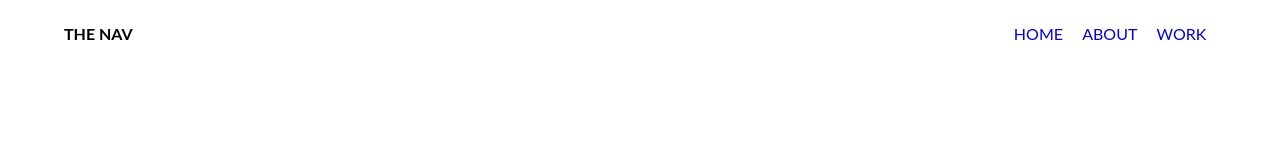
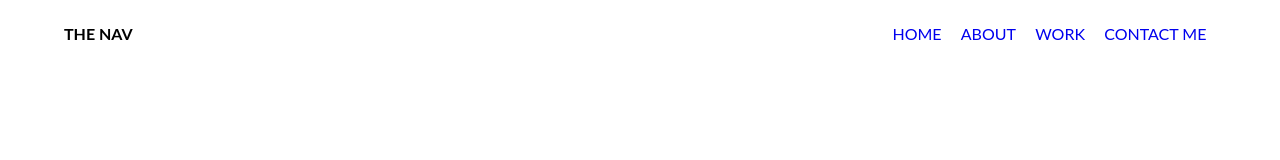
Before and after one commit to VictorTsui/victortsui.github.io, a plain HTML site: page index.html in a window 1280 px wide. Drawn offline with Linux system fonts and the light colour scheme.

Commit message:
add contact me

```diff
--- a/index.html
+++ b/index.html
@@ -12,8 +12,8 @@
             <header>
                 <div class="logo">
                     <h4>The Nav</h4>
+
                 </div>
-
                 <nav>
                     <ul class="nav-links">
                         <li>
@@ -25,6 +25,9 @@
                         <li>
                             <a href="#">Work</a>
                         </li>
+                        <li>
+                            <a href="#">Contact Me</a>
+                        </li>
                     </ul>
                 </nav>
             </header>
```
